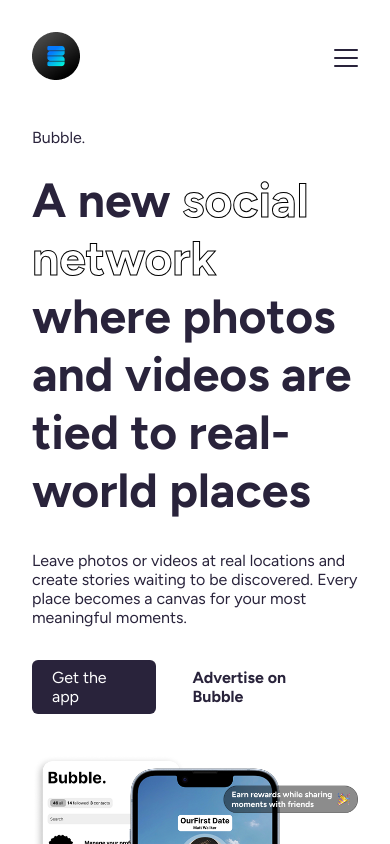
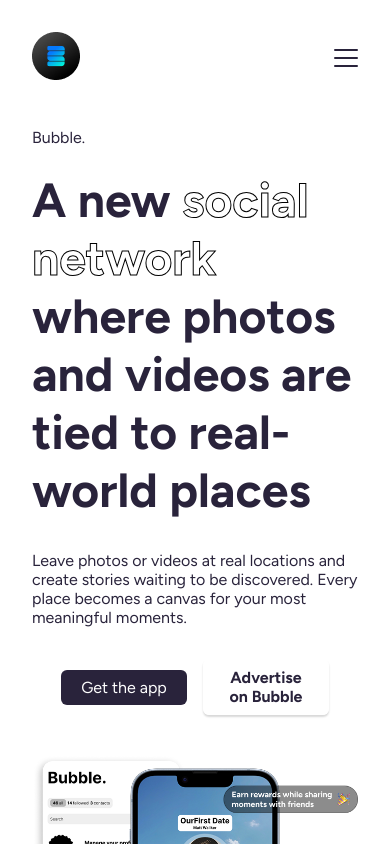
Before and after one commit to 3n0wd3n/Bubble, a Next.js app in the folder bubble/: page / in a window 390 px wide. Shown: the top 844 px of the page. Built offline with nearby package versions, Linux system fonts and the light colour scheme.

Commit message:
update resize

```diff
--- a/bubble/src/app/page.js
+++ b/bubble/src/app/page.js
@@ -8,6 +8,7 @@
 export default function Home() {
   const [isOpen, setIsOpen] = useState(false);
   const [scrolled, setScrolled] = useState(false);
+  const [isMobile, setIsMobile] = useState(false);
 
   useEffect(() => {
     const handleScroll = () => {
@@ -20,6 +21,22 @@
     window.addEventListener("scroll", handleScroll);
     return () => window.removeEventListener("scroll", handleScroll);
   }, []);
+
+  useEffect(() => {
+    if (typeof window === "undefined") return;
+
+    const handleResize = () => {
+      if (window.innerWidth < 1080) {
+        setIsMobile(true);
+      } else {
+        setIsMobile(false);
+      }
+    };
+
+    window.addEventListener("resize", handleResize);
+    return () => window.removeEventListener("resize", handleResize);
+  }, []);
+
   return (
     <div className={styles.page}>
       {/* general container */}
@@ -100,7 +117,7 @@
                   Get the app
                 </a>
                 <a href='#' className={`${styles.intro__button} ${styles["intro__button--ghost"]}`}>
-                  Advertise on Bubble
+                  <p>{isMobile ? "Advertise" : "Advertise on Bubble"}</p>
                 </a>
               </div>
             </div>
--- a/bubble/src/app/page.module.css
+++ b/bubble/src/app/page.module.css
@@ -697,9 +697,22 @@
     display: flex;
   }
 
+  .nav__buttons,
+  .intro__buttons,
   .download__buttons {
-    flex-direction: column;
+    justify-content: center;
   }
+
+  .intro__button--filled,
+  .intro__button--ghost {
+    width: 126px;
+    text-align: center;
+  }
+
+  .intro__button--ghost {
+    box-shadow: 0px 2px 2px rgb(216, 216, 216);
+  }
+
   .intro__image:hover,
   .create__image:hover,
   .observe__image:hover,
```
